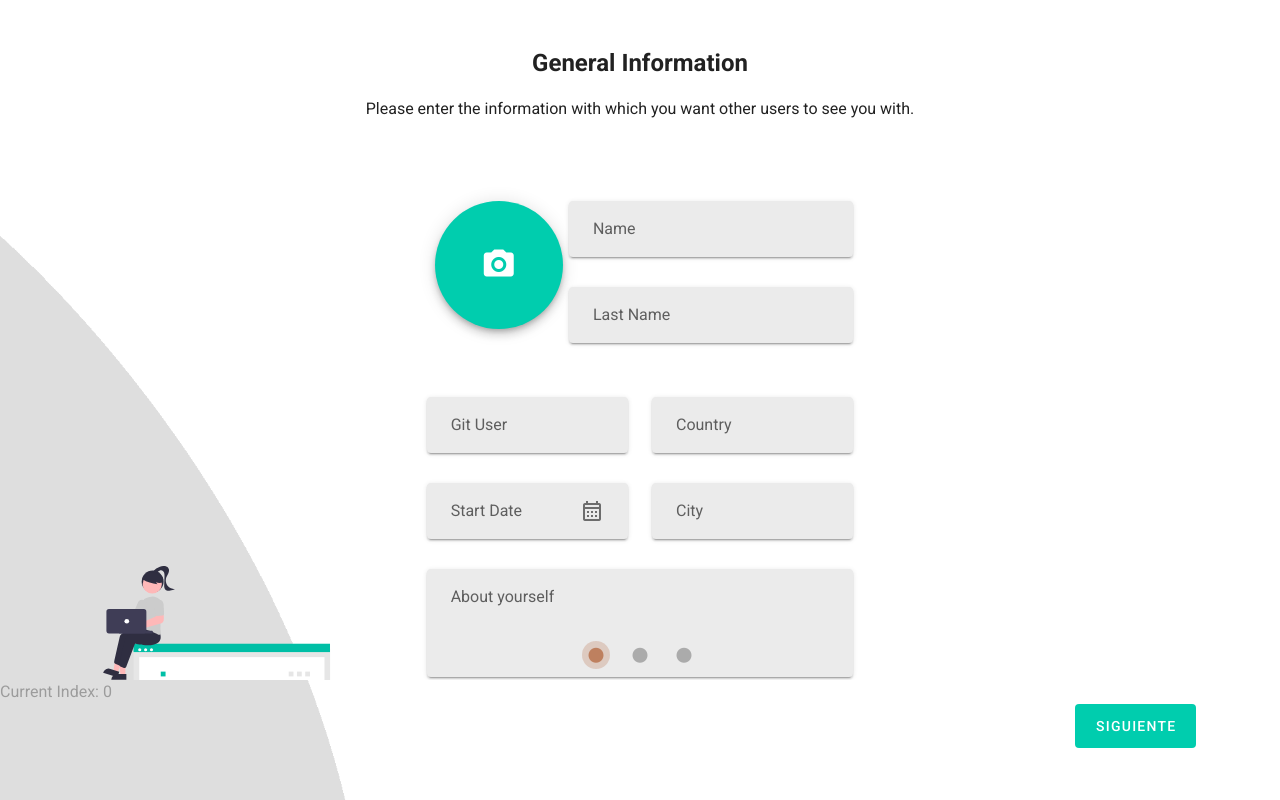
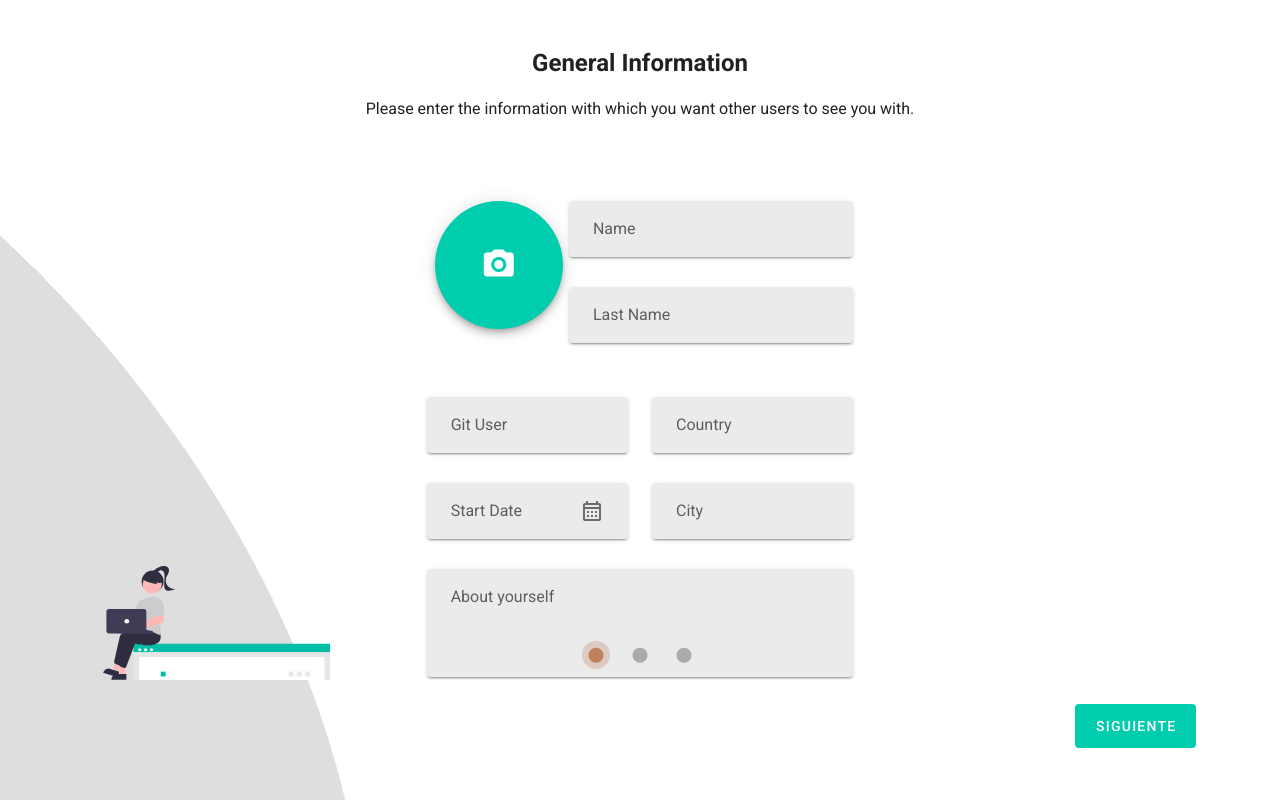
Before and after one commit to Only-Coders/frontend, a Vue app: page /onboarding in a window 1280 px wide. Built offline with nearby package versions, Linux system fonts and the light colour scheme; no server answers.

Commit message:
borrado de caca

```diff
--- a/src/views/Onboarding.vue
+++ b/src/views/Onboarding.vue
@@ -18,8 +18,6 @@
         </v-carousel>
       </v-col>
     </v-row>
-
-    <span>Current Index: {{ carouselIndex }}</span>
 
     <v-row class="fill-height" align="end" justify="center">
       <v-col class="text-end mr-16">
```
